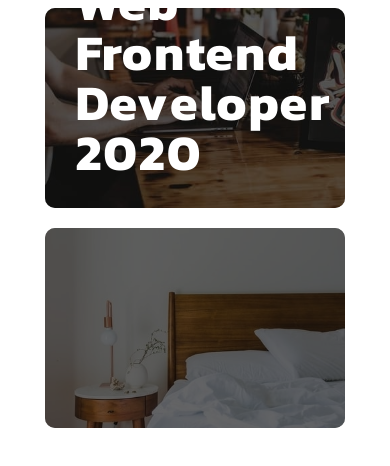
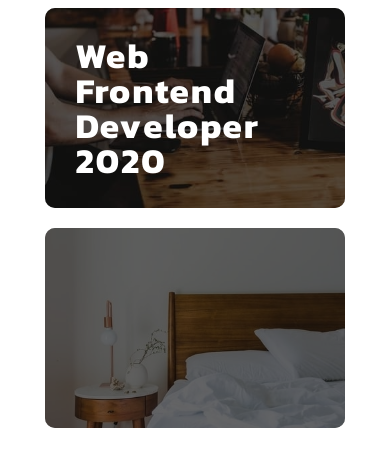
Before and after one commit to thanawatgulati/thanawat-blog, a Next.js app: page / in a window 390 px wide. Shown: the top 466 px of the page. Built offline with nearby package versions, Linux system fonts and the light colour scheme.

Commit message:
🐛 fig local-font notfound bug

```diff
--- a/styles/main.css
+++ b/styles/main.css
@@ -1,6 +1,6 @@
 @font-face {
   font-family: Kanit;
-  src: url("/assets/fonts/Kanit-Bold.ttf");
+  src: url("../assets/fonts/Kanit-Bold.ttf");
 }
 h1,
 h2,
@@ -16,3 +16,9 @@ h1 {
   line-height: 100%;
   letter-spacing: 2px;
 }
+
+@media only screen and (max-width: 650px) {
+  h1 {
+    font-size: 35px;
+  }
+}
```
Also changed, not shown: pages/404.tsx (added, +7 -0 lines).
